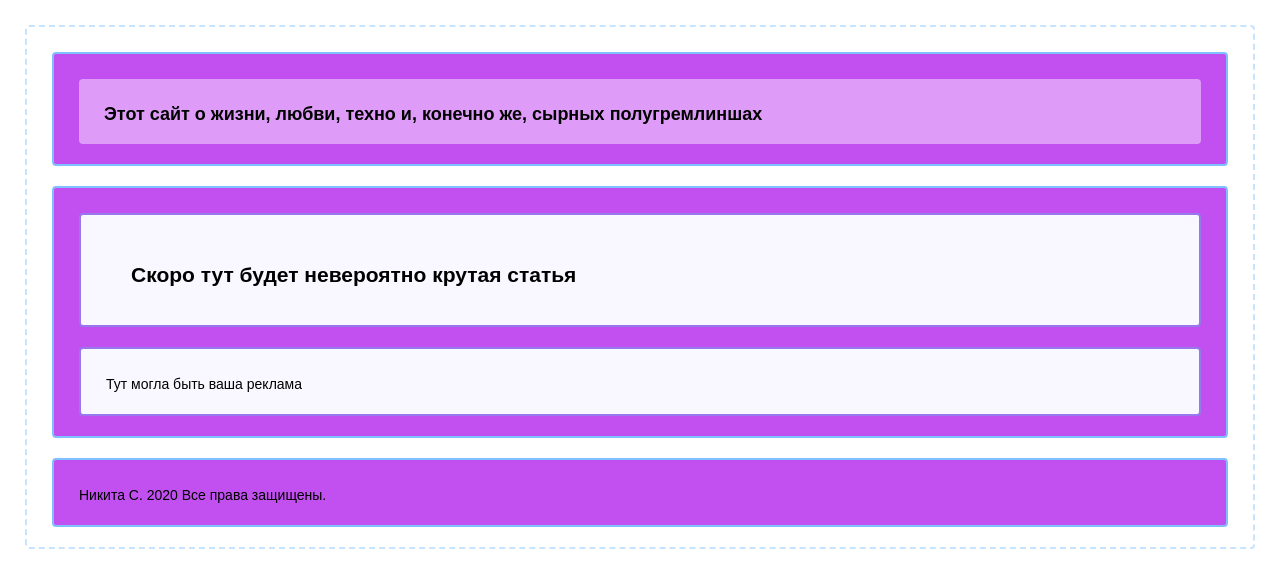
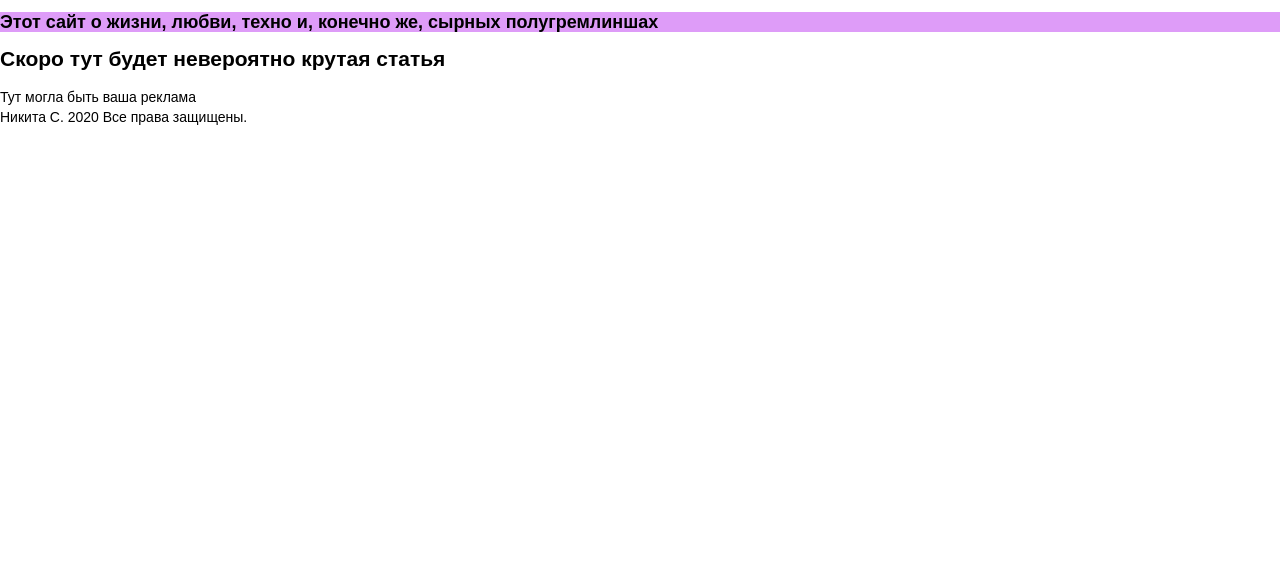
Before and after one commit to nsologub/spg, a plain HTML site: page index.html in a window 1280 px wide. Drawn offline with Linux system fonts and the light colour scheme; a web font is replaced by a local one.

Commit message:
Update outlines.css

```diff
--- a/outlines.css
+++ b/outlines.css
@@ -20,73 +20,7 @@ body {
   line-height: 20px;
 }
 
-body {
-  min-width: 430px;
-  border: 2px dashed #c7e4ff;
-}
-
-html::before,
-body::before,
-header::before,
-footer::before,
-main::before {
-  color: #7fc1ff;
-}
-
-main,
-header,
-footer {
-  background-color: #C24FF0;
-  border: 2px solid #7fc1ff;
-}
-
-nav,
-section,
-article,
-aside {
-  background-color: #f9f7ff;
-  border: 2px solid #9779ec;
-}
-
-nav::before,
-section::before,
-article::before,
-aside::before {
-  color: #9779ec;
-}
-
 h1 {
   font-size: 18px;
   background-color: #DE9CF8;
 }
-
-p {
-  background-color: #ffffff;
-  border: 2px solid #f36dff;
-}
-
-p::before {
-  color: #f36dff;
-  content: "p";
-}
-
-* {
-  position: relative;
-  padding: 25px 25px 20px;
-  margin: 0;
-  border-radius: 4px;
-}
-
-*:not(:last-child) {
-  margin-bottom: 20px;
-}
-
-*::before {
-  position: absolute;
-  top: 8px;
-  left: 10px;
-  font-weight: 700;
-  font-size: 11px;
-  line-height: 10px;
-  letter-spacing: 0.04em;
-}
```
